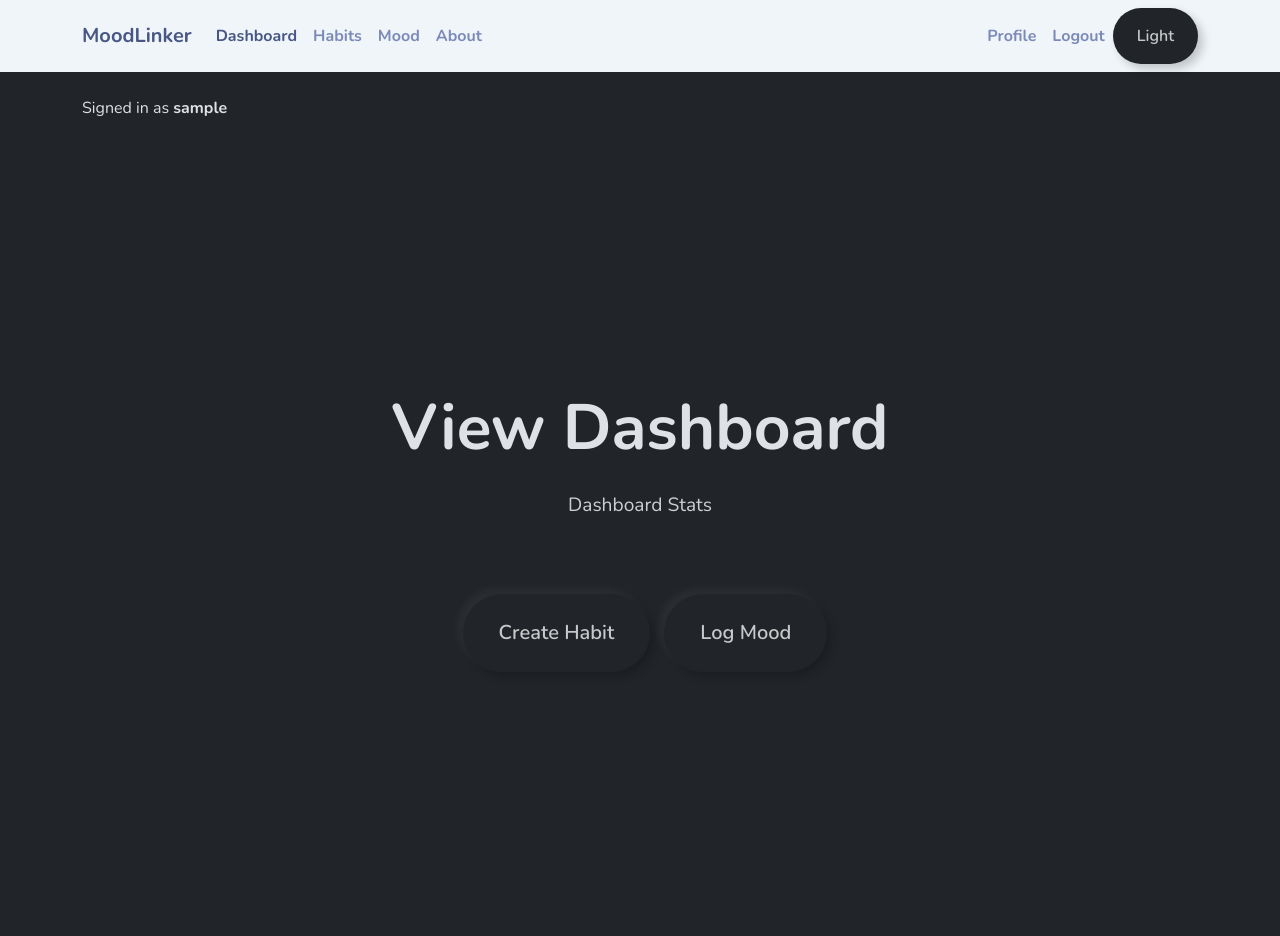
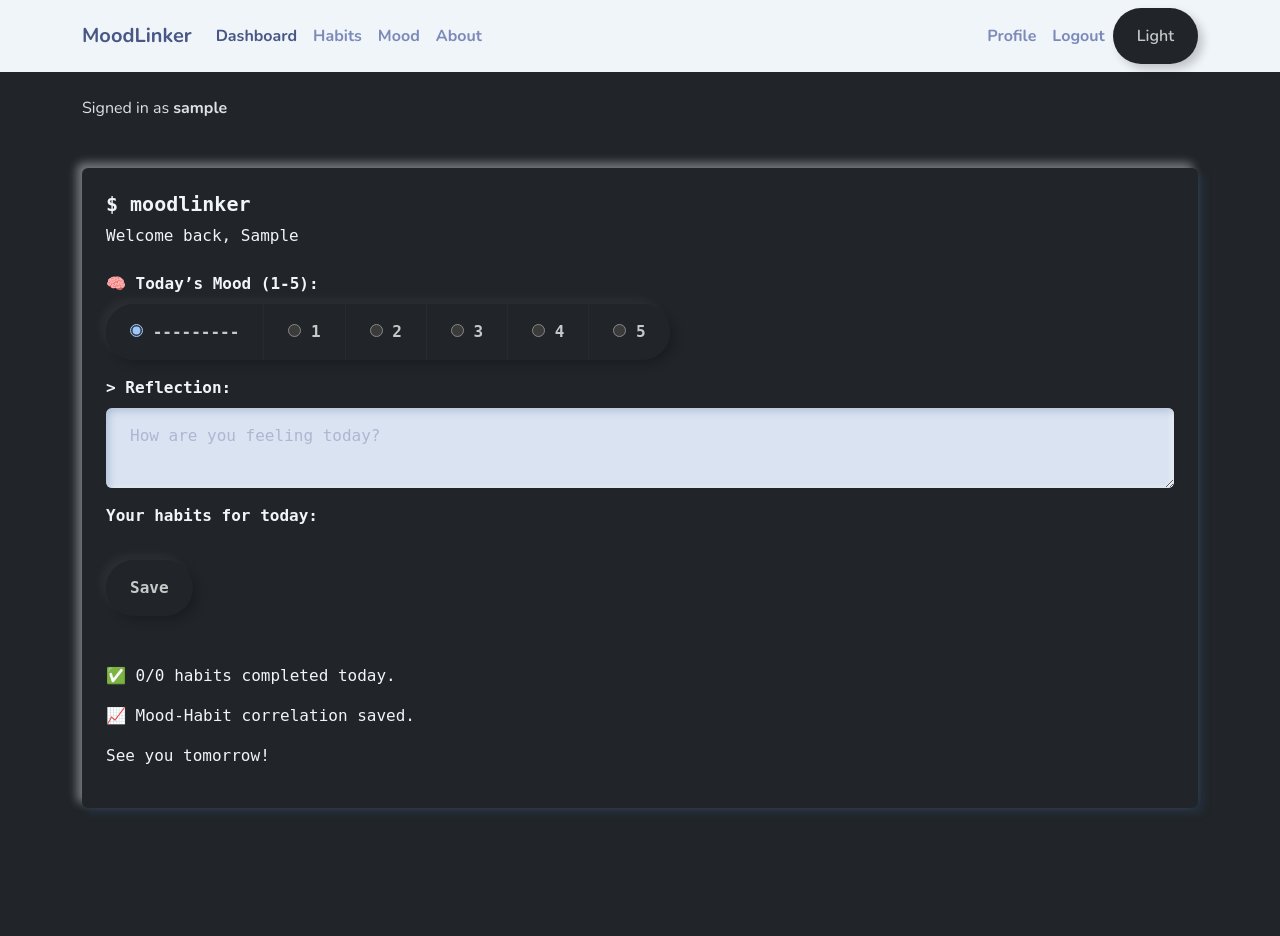
Before and after one commit to CyrilCele/moodlinker, a Django app: page /dashboard/ in a window 1280 px wide. After the commit the page ends 812 px from the top, so only its background shows below. Run offline with Django 5.2, Linux system fonts and the light colour scheme; the visitor is signed in with stand-in values (Sample User, id 1); data that the repository does not hold is empty; some libraries are stand-ins or nearby versions.

Commit message:
Create templatetags
- Add dashboard display
- Create dashboard views
- Create mood entry form
- Register new models and manipulate their admin interface

```diff
--- a/tracker/forms.py
+++ b/tracker/forms.py
@@ -1,5 +1,5 @@
 from django import forms
-from .models import UserProfile
+from .models import UserProfile, MoodEntry
 
 
 class UserProfileForm(forms.ModelForm):
@@ -25,3 +25,15 @@ class UserProfileForm(forms.ModelForm):
         self.fields["avatar"].required = True
         self.fields["date_of_birth"].required = True
         self.fields["preference"].required = True
+
+
+class MoodEntryForm(forms.ModelForm):
+    class Meta:
+        model = MoodEntry
+        fields = ["score", "reflection"]
+        widgets = {
+            "score": forms.RadioSelect(choices=[
+                (1, "😢"), (2, "😐"), (3, "😊"), (4, "😡"), (5, "😴")
+            ]),
+            "reflection": forms.Textarea(attrs={"rows": 2, "placeholder": "How are you feeling today?"})
+        }
--- a/tracker/templates/dashboard.html
+++ b/tracker/templates/dashboard.html
@@ -1,6 +1,53 @@
 {% extends "base.html" %}
+{% load custom_filters form_helpers %}
 {% block content %}
-<div class="container hero">
+<div class="container my-5 p-4 bg-dark text-light rounded shadow" style="font-family: monospace;">
+    <h5><strong>$ moodlinker</strong></h5>
+    <p>Welcome back, {{ request.user.first_name|default:request.user.username }}</p>
+    <form method="post" class="mt-4">
+        {% csrf_token %}
+        <div class="mb-3">
+            <label for="" class="form-label">🧠 Today’s Mood (1-5):</label>
+            <br>
+            <div class="btn-group" role="group">
+                {% for radio in mood_form.score %}
+                    <label class="btn btn-outline-light">
+                        {{ radio.tag }} {{ radio.choice_label }}
+                    </label>
+                {% endfor %}
+            </div>
+        </div>
+        <div class="mb-3">
+            <label class="form-label">> Reflection:</label>
+            {{ mood_form.reflection|add_class:"form-control bg-secondary text-dark border-0" }}
+        </div>
+        <div class="mb-3">
+            <label class="form-label">Your habits for today:</label>
+            <ul class="list-group">
+                {% for habit in habits %}
+                    {% with completions|get_item:habit.id as completion %}
+                        <li class="list-group-item bg-dark text-light d-flex justify-content-between align-items-cnter">
+                            [{{ forloop.counter }}] {{ habit.habit }}
+                            <div class="form-check">
+                                <input type="checkbox" class="form-check-input" name="habit_{{ habit.id }}" id="habit_{{ habit.id }}" {% if completion.completed %}checked{% endif %}>
+                            </div>
+                        </li>
+                    {% endwith %}
+                {% endfor %}
+            </ul>
+        </div>
+        <div class="d-grit mt-4">
+            <button type="submit" class="btn btn-outline-success">Save</button>
+        </div>
+    </form>
+    <hr class="bg-secondary my-4">
+    <p>✅ {{ done }}/{{ total }} habits completed today.</p>
+    <p>📈 Mood-Habit correlation saved.</p>
+    <p>See you tomorrow!</p>
+</div>
+
+
+<!-- <div class="container hero">
     <h1 class="display-3 fw-bold">View Dashboard</h1>
     <p class="tagline">Dashboard Stats</p>
 
@@ -8,5 +55,5 @@
         <a href="#" class="btn btn-primary btn-lg">Create Habit</a>
         <a href="#" class="btn btn-light btn-lg">Log Mood</a>
     </div>
-</div>
+</div> -->
 {% endblock %}
--- /dev/null
+++ b/tracker/templatetags/form_helpers.py
@@ -0,0 +1,8 @@
+from django import template
+
+register = template.Library()
+
+
+@register.filter(name="add_class")
+def add_class(field, css_class):
+    return field.as_widget(attrs={"class": css_class})
--- a/tracker/views.py
+++ b/tracker/views.py
@@ -1,3 +1,5 @@
+from datetime import date
+
 from django.contrib.auth import authenticate, login, logout
 from django.contrib.auth.decorators import login_required
 from django.db import IntegrityError
@@ -5,8 +7,8 @@ from django.http import HttpResponseRedirect
 from django.shortcuts import render
 from django.urls import reverse
 
-from .forms import UserProfileForm
-from .models import User
+from .forms import UserProfileForm, MoodEntryForm
+from .models import User, MoodEntry, Habit, HabitCompletion
 
 
 def index(request):
@@ -78,4 +80,43 @@ def user_profile(request):
 
 @login_required
 def dashboard(request):
-    return render(request, "dashboard.html", {})
+    user = request.user
+    today = date.today()
+
+    # Check or create today's mood entry
+    mood_entry = MoodEntry.objects.filter(user=user, date=today).first()
+    mood_form = MoodEntryForm(request.POST or None, instance=mood_entry)
+
+    # User habits
+    habits = Habit.objects.filter(user=user)
+
+    # Create empty completion entries if they don't exist yet
+    for habit in habits:
+        HabitCompletion.objects.get_or_create(
+            user=user, habit=habit, date=today)
+
+    completions = HabitCompletion.objects.filter(user=user, date=today)
+
+    if request.method == "POST":
+        if mood_form.is_valid():
+            mood_form.instance.user = user
+            mood_form.save()
+
+        # Habit checkboxes
+        for completion in completions:
+            checkbox = request.POST.get(f"habit_{completion.habit.id}")
+            completion.completed = True if checkbox == "on" else False
+            completion.save()
+        return HttpResponseRedirect(reverse("dashboard"))
+
+    # Stats
+    total = completions.count()
+    done = completions.filter(completed=True).count()
+
+    return render(request, "dashboard.html", {
+        "mood_form": mood_form,
+        "habits": habits,
+        "completions": completions,
+        "done": done,
+        "total": total
+    })
```
Also changed, not shown: tracker/admin.py (+22 -3 lines), tracker/templatetags/custom_filters.py (added, +8 -0 lines), tracker/templatetags/__init__.py (added).
